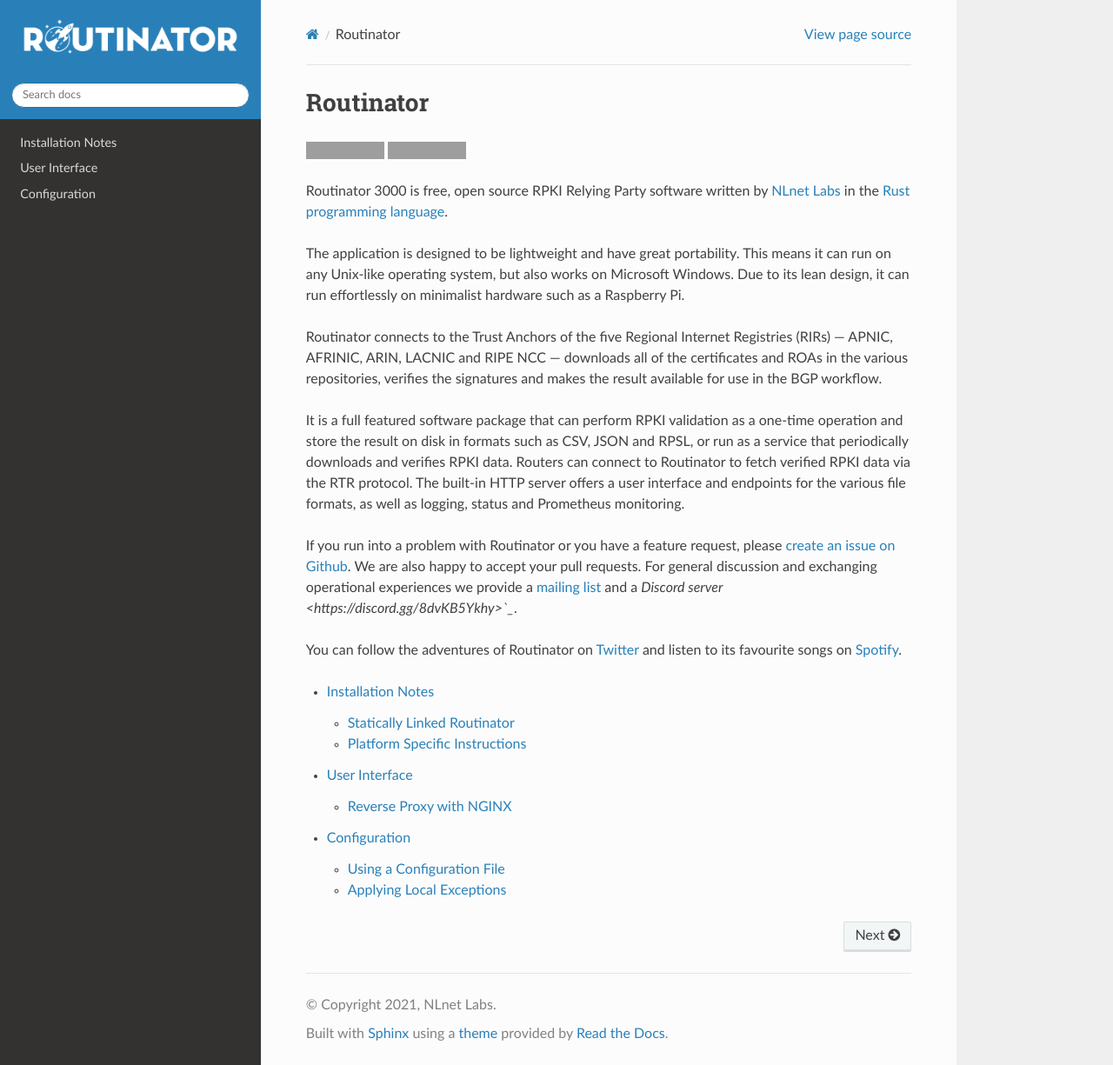
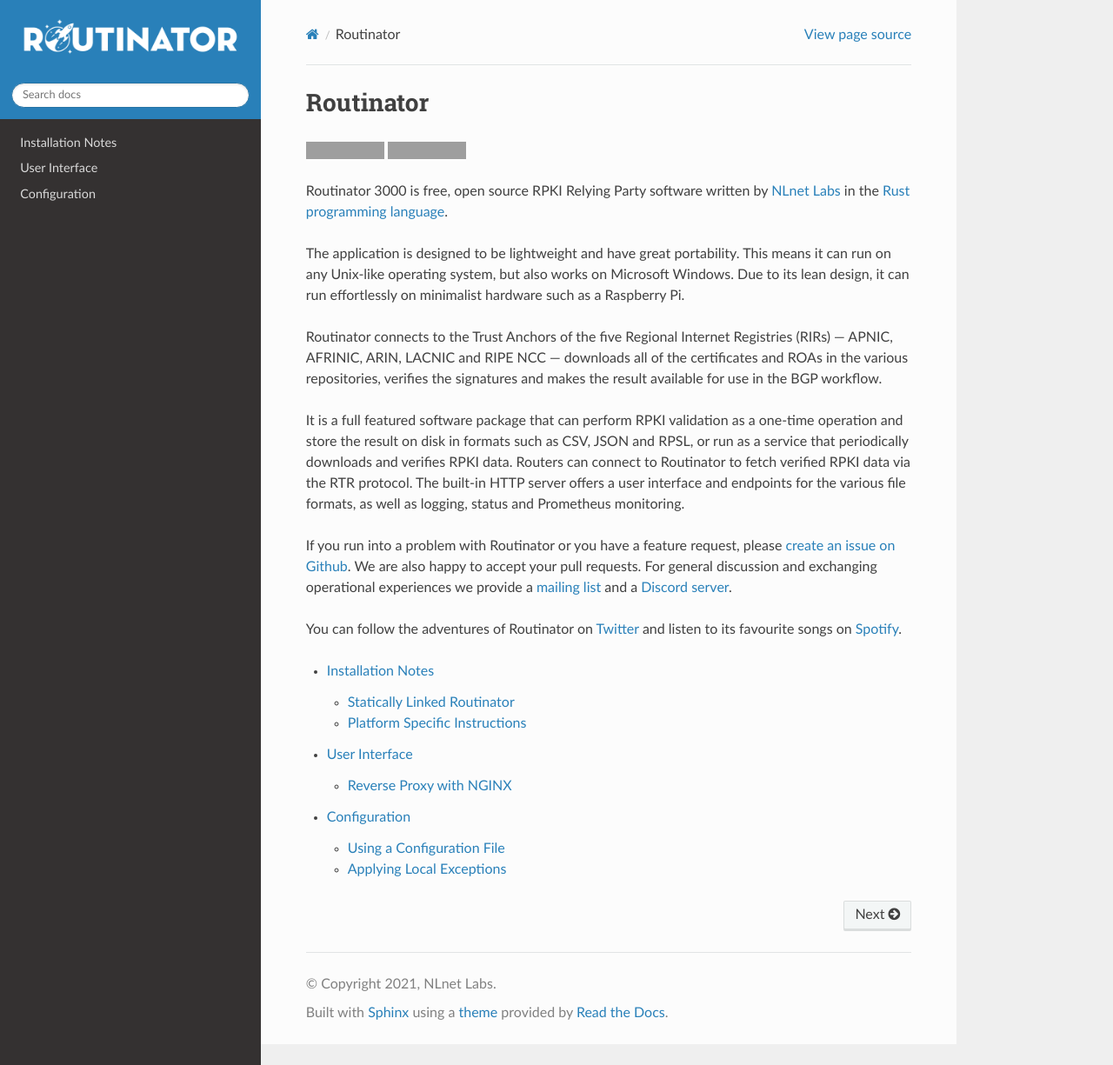
Before and after one commit to NLnetLabs/routinator, a Sphinx documentation site: the page built from source/index.rst, in a window 1280 px wide and 1225 px high. Shown: the whole window at 87% size. Built offline with Sphinx 7.4.7 and the Read the Docs theme 2.0.0, drawn with Linux system fonts in a browser that asks for light colours; pages that are not in the unit, such as notebooks, are missing from menus; grey boxes are pictures that could not be loaded.

```diff
--- a/source/index.rst
+++ b/source/index.rst
@@ -36,7 +36,7 @@
 We are also happy to accept your pull requests. For general discussion and
 exchanging operational experiences we provide a `mailing list
 <https://lists.nlnetlabs.nl/mailman/listinfo/rpki>`_ and a `Discord server
-<https://discord.gg/8dvKB5Ykhy>`_`.
+<https://discord.gg/8dvKB5Ykhy>`_.
 
 You can follow the adventures of Routinator on `Twitter
 <https://twitter.com/routinator3000>`_ and listen to its favourite songs on
```
